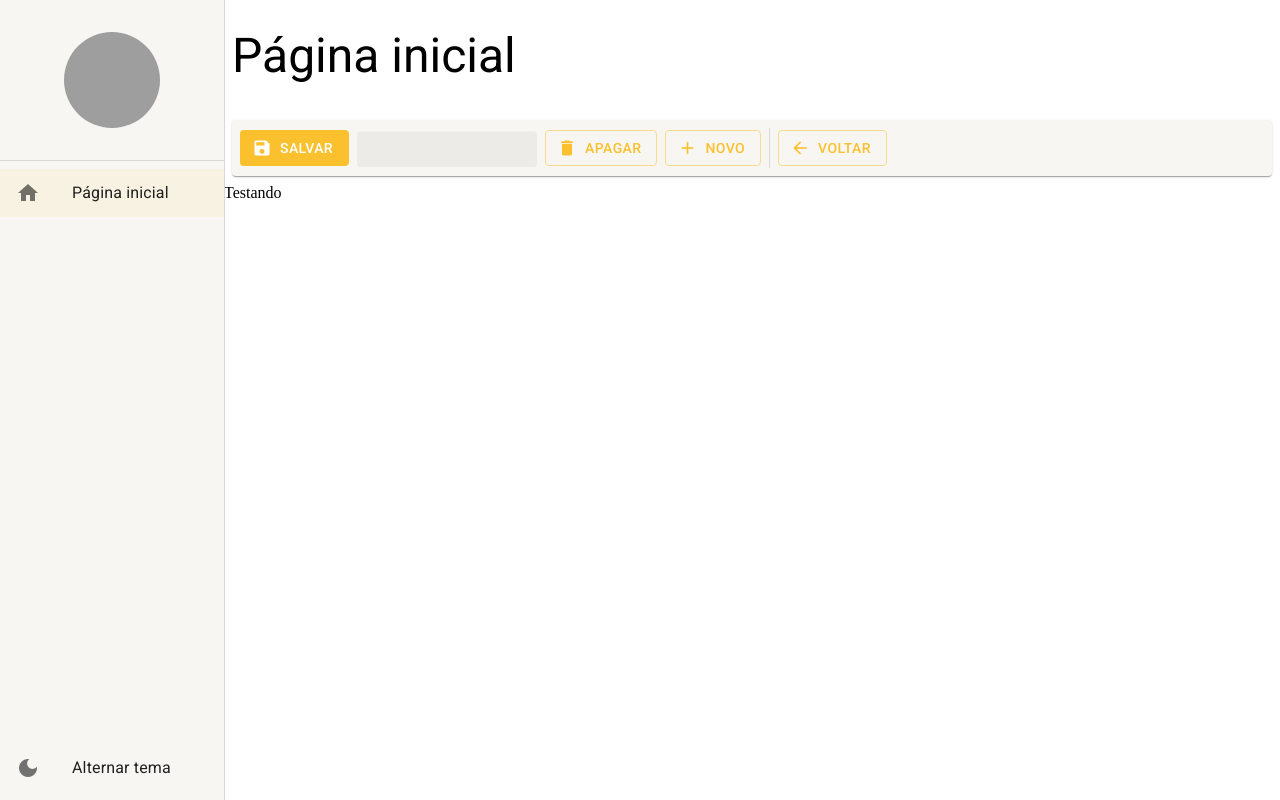
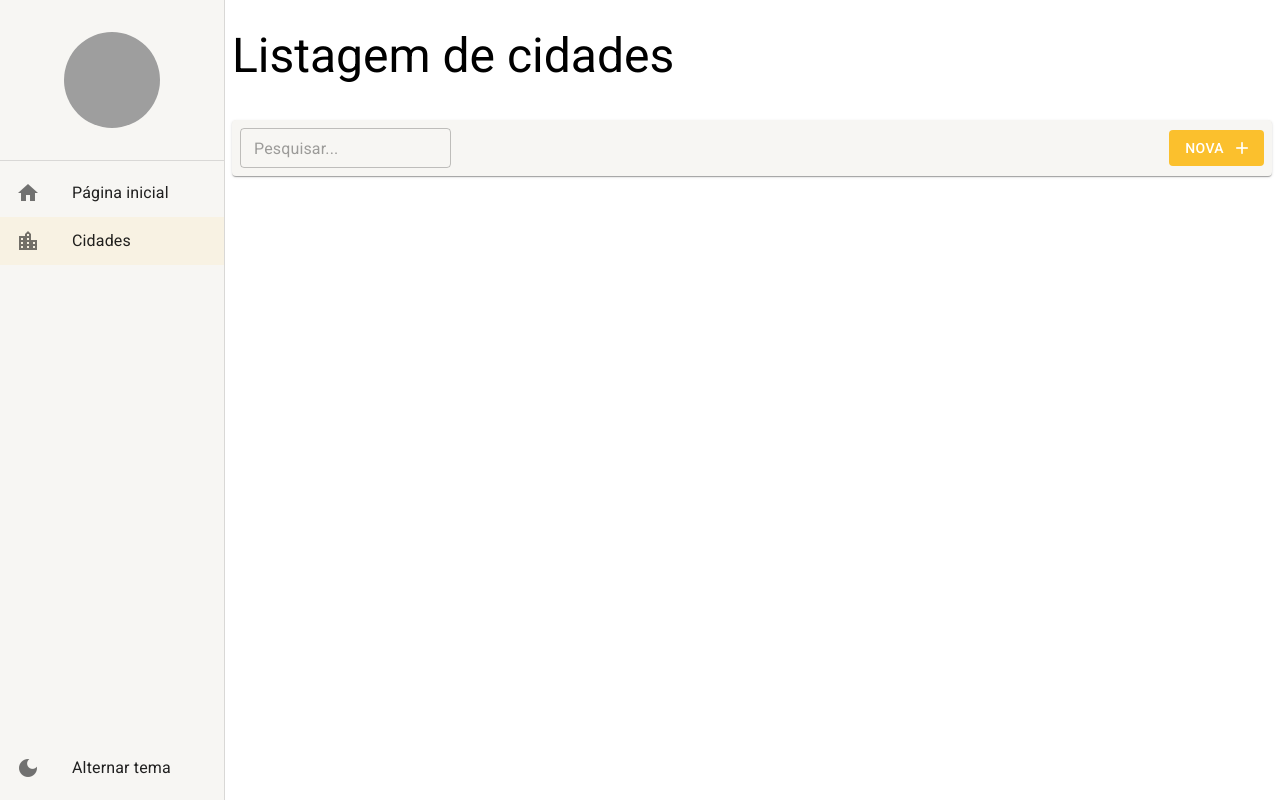
Before and after one commit to MarinaGV93/React-MaterialUI, a React (Create React App) app: page /cidades in a window 1280 px wide. Before the commit this address led to /pagina-inicial. Built offline with nearby package versions, Linux system fonts and the light colour scheme; grey boxes are pictures that could not be loaded.

Commit message:
Criando tela de cidades

```diff
--- a/package.json
+++ b/package.json
@@ -8,8 +8,8 @@
     "@mui/icons-material": "^5.15.15",
     "@mui/material": "^5.15.15",
     "axios": "^1.7.1",
-    "react": "^18.2.0",
-    "react-dom": "^18.2.0",
+    "react": "^18.3.1",
+    "react-dom": "^18.3.1",
     "react-router-dom": "6",
     "react-scripts": "5.0.1",
     "yarn": "^1.22.22"
--- /dev/null
+++ b/src/pages/cidades/ListagemDeCidade.tsx
@@ -0,0 +1,41 @@
+import { useSearchParams } from "react-router-dom";
+import { FerramentasDaListagem } from "../../shared/components";
+import { LayoutBaseDePagina } from "../../shared/layouts";
+import { useMemo } from "react";
+
+interface IListagemDeCidadeProps {}
+
+export const ListagemDeCidade: React.FC<IListagemDeCidadeProps> = () => {
+  // ?.... na URL (Atributos Search)
+  // Vai dar como resultado uma lista de alguma, com o 1º item = searchParams 2º item = funções para conseguir dar um SET (resgatar os valores do SearchParams)  coisa
+  const [searchParams, setSearchParams] = useSearchParams();
+
+  const busca = useMemo(() => {
+    // Buscar o parametro de 'busca' na URL e vai entregar na const 'busca'
+    return searchParams.get("busca") || "";
+  }, [searchParams]);
+
+  return (
+    <LayoutBaseDePagina
+      children={undefined}
+      titulo="Listagem de cidades"
+      barraDeFerramentas={
+        <FerramentasDaListagem
+          textoBotaoNovo="Nova"
+          mostrarInputBusca
+          // Ao digitar, a URL será alterada com o que foi digitado
+          // ?? = A mesma coisa que ||
+          // textoDaBusca={searchParams.get("busca") ?? ""}
+          textoDaBusca={busca}
+          aoMudarTextoDeBusca={(texto) =>
+            setSearchParams(
+              { busca: texto },
+              // Para nao ficar varias rotas
+              { replace: true }
+            )
+          }
+        />
+      }
+    ></LayoutBaseDePagina>
+  );
+};
--- a/src/pages/index.ts
+++ b/src/pages/index.ts
@@ -1 +1,2 @@
 export * from "./dashboard/Dashboard";
+export * from "./cidades/ListagemDeCidade";
--- a/src/routes/index.tsx
+++ b/src/routes/index.tsx
@@ -5,7 +5,7 @@
 // import { useAppThemeContext } from "../shared/contexts";
 import { useDrawerContext } from "../shared/contexts";
 import { useEffect } from "react";
-import { Dashboard } from "../pages";
+import { Dashboard, ListagemDeCidade } from "../pages";
 
 // Configurar o pacote DOM
 export const AppRoutes = () => {
@@ -28,6 +28,11 @@
         path: "/pagina-inicial",
         label: "Página inicial",
       },
+      {
+        icon: "location_city",
+        path: "/cidades",
+        label: "Cidades",
+      },
     ]);
   }, []);
 
@@ -49,6 +54,12 @@
           // </Button>
         }
       />
+
+      <Route path="/cidades" element={<ListagemDeCidade />} />
+
+      {/* Para edição */}
+      {/* <Route path="/cidades/detalhe/:id" element={<ListagemDeCidade />} /> */}
+
       {/* Se não encontrar a rota, passa para a outra  */}
 
       {/*
```
Also changed, not shown: 1 other file (tests, documents, lock files or other folders).
